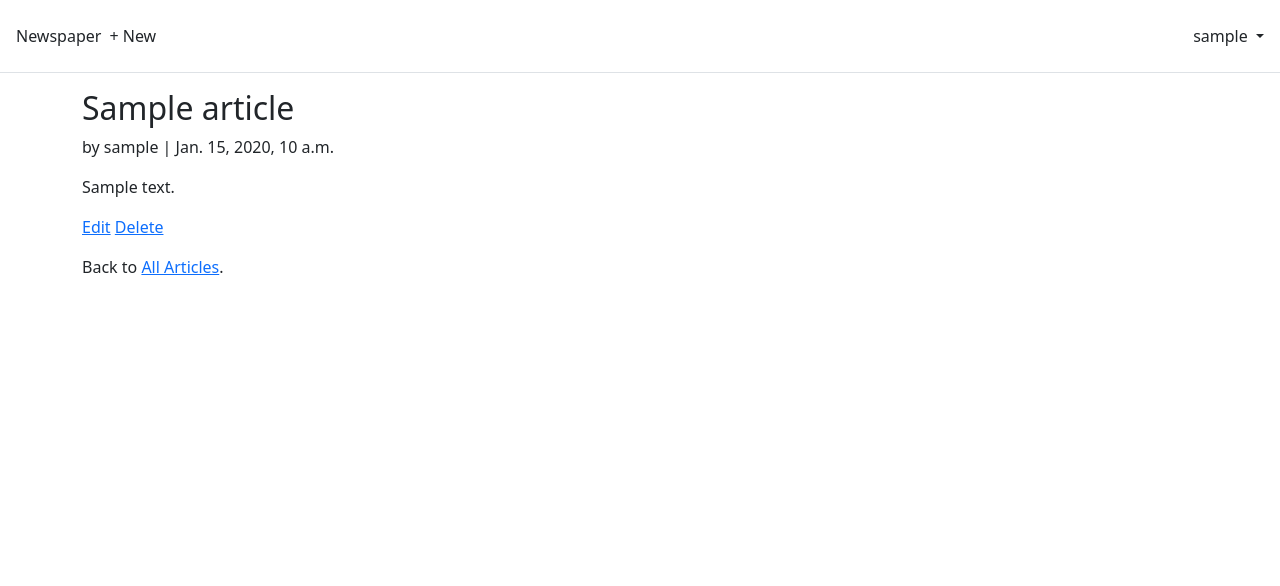
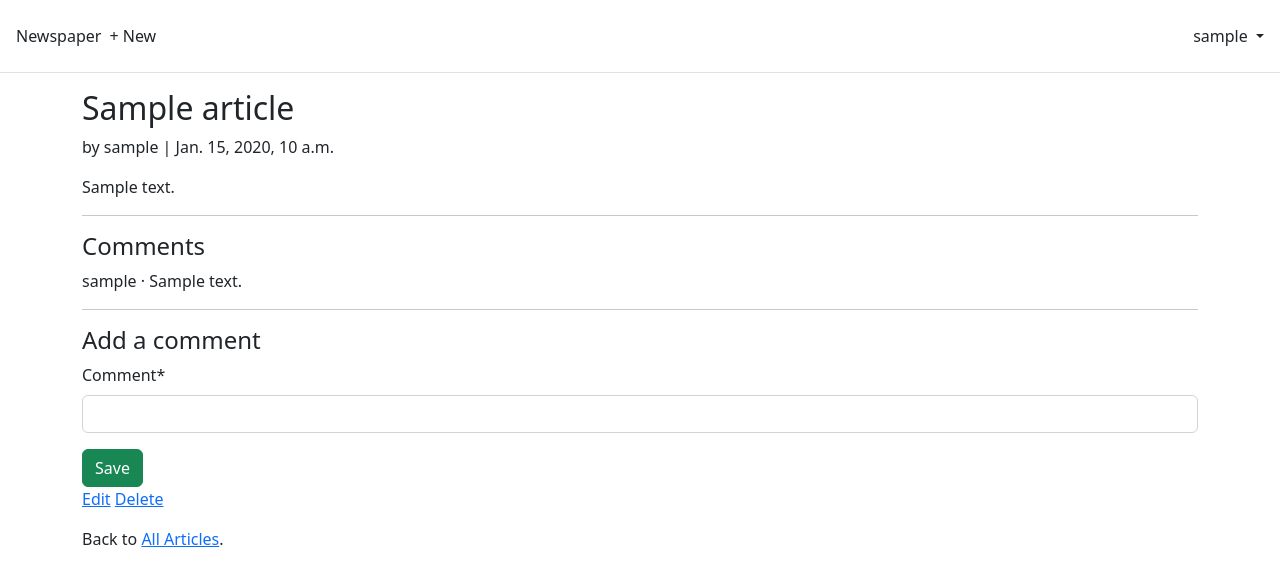
Before and after one commit to jpavkov/news, a Django app: page /articles/1/ in a window 1280 px wide. Shown: the top 586 px of the page. Run offline with Django 4.2, Linux system fonts and the light colour scheme; a user stored in the database is signed in; tables that the repository leaves empty hold one stand-in row (values such as "Sample post"); some libraries are stand-ins or nearby versions.

Commit message:
comments app

```diff
--- /dev/null
+++ b/articles/forms.py
@@ -0,0 +1,8 @@
+# articles/forms.py
+from django import forms
+from .models import Comment
+
+class CommentForm(forms.ModelForm):
+    class Meta:
+        model = Comment
+        fields = ("comment",)
--- a/articles/models.py
+++ b/articles/models.py
@@ -17,3 +17,17 @@ class Article(models.Model):
 
     def get_absolute_url(self):
         return reverse("article_detail", kwargs={"pk": self.pk})
+
+class Comment(models.Model):
+    article = models.ForeignKey(Article, on_delete=models.CASCADE)
+    comment = models.CharField(max_length=140)
+    author = models.ForeignKey(
+        settings.AUTH_USER_MODEL,
+        on_delete=models.CASCADE,
+        )
+
+    def __str__(self):
+        return self.comment
+
+    def get_absolute_url(self):
+        return reverse("article_list")
--- a/articles/views.py
+++ b/articles/views.py
@@ -1,21 +1,60 @@
 # articles/views.py
-from django.views.generic import ListView, DetailView # new
+from django.views.generic import ListView, DetailView, FormView # new
+from django.views.generic.detail import SingleObjectMixin
 from django.views.generic.edit import (
     UpdateView, DeleteView, CreateView )# new
-from django.urls import reverse_lazy # new
+from django.views import View
+from django.urls import reverse_lazy, reverse # new
 from django.contrib.auth.mixins import (
     LoginRequiredMixin,
     UserPassesTestMixin,
 )
 from .models import Article
+from .forms import CommentForm
 
 class ArticleListView(LoginRequiredMixin, ListView):
     model = Article
     template_name = "article_list.html"
 
-class ArticleDetailView(LoginRequiredMixin, DetailView): # new
+class CommentGet(DetailView): # new
     model = Article
     template_name = "article_detail.html"
+
+    def get_context_data(self, **kwargs):
+        context = super().get_context_data(**kwargs)
+        context["form"] = CommentForm()
+        return context
+
+class CommentPost(SingleObjectMixin, FormView): # new
+    model = Article
+    form_class = CommentForm
+    template_name = "article_detail.html"
+
+    def post(self, request, *args, **kwargs):
+        self.object = self.get_object()
+        return super().post(request, *args, **kwargs)
+
+    def form_valid(self, form):
+        comment = form.save(commit=False)
+        comment.article = self.object
+        comment.author = self.request.user
+        comment.save()
+        return super().form_valid(form)
+
+    def get_success_url(self):
+        article = self.object
+        return reverse("article_detail", kwargs={"pk": article.pk})
+
+
+class ArticleDetailView(LoginRequiredMixin, View): # new
+    def get(self, request, *args, **kwargs):
+        view = CommentGet.as_view()
+        return view(request, *args, **kwargs)
+
+    def post(self, request, *args, **kwargs):
+        view = CommentPost.as_view()
+        return view(request, *args, **kwargs)
+
 
 class ArticleUpdateView(LoginRequiredMixin, UserPassesTestMixin, UpdateView): # new
     model = Article
--- a/templates/article_detail.html
+++ b/templates/article_detail.html
@@ -1,18 +1,37 @@
 <!-- templates/article_detail.html -->
 {% extends "base.html" %}
+{% load crispy_forms_tags %} <!-- new! -->
+
 {% block content %}
 <div class="article-entry">
     <h2>{{ object.title }}</h2>
     <p>by {{ object.author }} | {{ object.date }}</p>
     <p>{{ object.body }}</p>
 </div>
+
+<hr>
+<h4>Comments</h4>
+{% for comment in article.comment_set.all %}
+<p>{{ comment.author }} &middot; {{ comment }}</p>
+{% endfor %}
+<hr>
+
+<!-- Changes start here! -->
+<h4>Add a comment</h4>
+<form action="" method="post">{% csrf_token %}
+    {{ form|crispy }}
+    <button class="btn btn-success ml-2" type="submit">Save</button>
+</form>
+<!-- Changes end here! -->
+
 <div>
+    {% if article.author.pk == request.user.pk %}
     <p>
-        {% if article.author.pk == request.user.pk %}
         <a href="{% url 'article_edit' article.pk %}">Edit</a>
         <a href="{% url 'article_delete' article.pk %}">Delete</a>
-        {% endif %}
     </p>
+    {% endif %}
+
     <p>Back to <a href="{% url 'article_list' %}">All Articles</a>.</p>
 </div>
 {% endblock content %}
```
Also changed, not shown: articles/admin.py (+11 -1 lines), templates/article_list.html (+10 -2 lines), articles/migrations/0002_comment.py (added).
